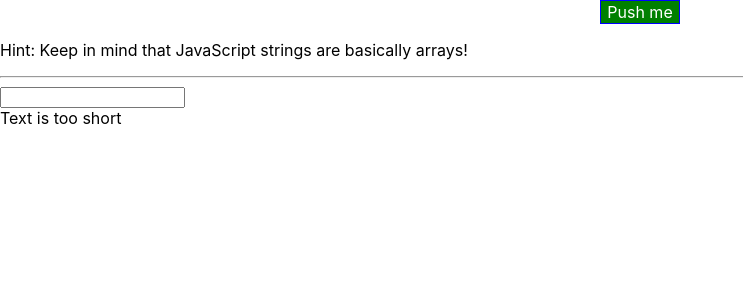
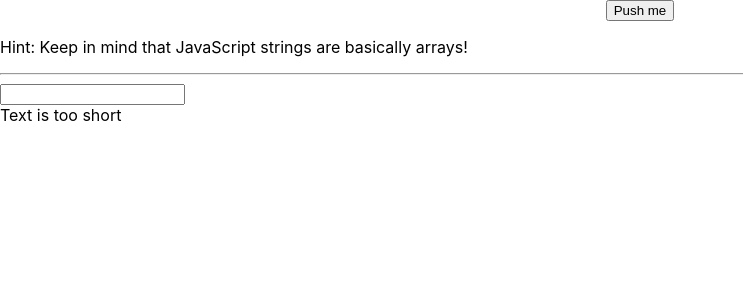
Before and after one commit to saver89/react-complete-guide, a React app: page / in a window 1280 px wide. Shown: the top 300 px of the page, without its empty margins (0-743 px from the left). Built offline with nearby package versions, Linux system fonts and the light colour scheme.

Commit message:
add error boundary

```diff
--- a/config/webpack.config.js
+++ b/config/webpack.config.js
@@ -421,6 +421,8 @@ module.exports = function(webpackEnv) {
               use: getStyleLoaders({
                 importLoaders: 1,
                 sourceMap: isEnvProduction && shouldUseSourceMap,
+                localIdentName: '[name]__[local]__[hash:base64:5]',
+                modules: true
               }),
               // Don't consider CSS imports dead code even if the
               // containing package claims to have no side effects.
--- a/src/App.css
+++ b/src/App.css
@@ -31,3 +31,30 @@
     transform: rotate(360deg);
   }
 }
+
+.red {
+  color: red;
+}
+
+.App button {
+  border: 1px solid blue;
+  padding: 16px;
+  background-color: green;
+  font: inherit;
+  color: white;
+  cursor: pointer;
+}
+
+.App button:hover {
+  background-color: lightgreen;
+  color: black;
+}
+
+.App button.red {
+  background-color: red;
+}
+
+.App button.red:hover {
+  background-color: salmon;
+  color: black;
+}
--- a/src/App.js
+++ b/src/App.js
@@ -1,5 +1,5 @@
-import React, {Component} from 'react';
-import './App.css';
+import React, { Component } from 'react';
+import classes from './App.css';
 import UserInput from './Component/UserInput/UserInput';
 import UserOutput from './Component/UserOutput/UserOutput';
 import './Component/UserOutput/UserOutput.css';
@@ -7,6 +7,7 @@ import ValidationComponent from './Component/ValidationComponent';
 import CharComponent from './Component/CharComponent/CharComponent'
 import './Component/CharComponent/CharComponent.css'
 import Task from './Component/Task/Task'
+import ErrorBoundary from './Component/ErrorBoundary/ErrorBoundary'
 
 class App extends Component {
   state = {
@@ -15,56 +16,53 @@ class App extends Component {
   };
 
   onChangeHandler = (event) => {
-    this.setState({"strValue": event.target.value});
+    this.setState({ "strValue": event.target.value });
   };
 
   toggleShowPershonHandler = () => {
-    this.setState({showText: !this.state.showText});
+    const randomNumber = Math.random();
+    if (randomNumber > 0.7) throw Error('ERROR');
+
+    this.setState({ showText: !this.state.showText });
   };
 
   deleteCharHandler = (index) => {
     const tempStr = this.state.strValue.split('');
     tempStr.splice(index, 1);
     const updatedText = tempStr.join('');
-    this.setState({strValue: updatedText});
+    this.setState({ strValue: updatedText });
   };
 
-  render () {
+  render() {
     const charComponentList = this.state.strValue.split('').map((ch, index) => {
       return <CharComponent letter={ch} key={index} clicked={() => this.deleteCharHandler(index)}></CharComponent>
     });
-
-    const buttonStyle = {
-      backgroundColor: 'green',
-      color: 'white',
-      font: 'inherit',
-      border: '1px solid blue',
-      paddint: '8px',
-      cursor: 'pointer',
-    };
 
     const centerStyle = {
       width: '100%', display: 'flex', justifyContent: 'center'
     };
 
+    let btnClass = null;
     if (this.state.showText) {
-      buttonStyle.backgroundColor = "red";
+      btnClass = classes.red;
     }
 
     return (
-      <div className="App">
+      <ErrorBoundary>
+        <div className={classes.App}>
           <div style={centerStyle}>
-          <button style={buttonStyle} onClick={this.toggleShowPershonHandler}>Push me</button>
+            <button className={btnClass} onClick={this.toggleShowPershonHandler}>Push me</button>
           </div>
-        {this.state.showText ? <Task/> : null}
-        <p>Hint: Keep in mind that JavaScript strings are basically arrays!</p>
+          {this.state.showText ? <Task /> : null}
+          <p className={classes.red}>Hint: Keep in mind that JavaScript strings are basically arrays!</p>
           <hr />
 
-        <input onChange={(event)=>this.onChangeHandler(event)} value={this.state.strValue}/>
+          <input onChange={(event) => this.onChangeHandler(event)} value={this.state.strValue} />
           <label>{this.state.strValue}</label>
           <ValidationComponent length={this.state.strValue.length}></ValidationComponent>
           {charComponentList}
         </div>
+      </ErrorBoundary>
     )
   };
 }
--- /dev/null
+++ b/src/Component/ErrorBoundary/ErrorBoundary.js
@@ -0,0 +1,23 @@
+import React, {Component} from 'react';
+
+class ErrorBoundary extends Component {
+    state = {
+        hasError: false,
+        errorMessage: ''
+    };
+
+    componentDidCatch = (error, info) => {
+        this.setState({hasError: true, errorMessage: error});
+    }
+
+    render() {
+        if (this.state.hasError) {
+            return <h1>Something went wrong</h1>;
+        } else {
+            return this.props.children;
+        }
+
+    }
+};
+
+export default ErrorBoundary;
```
Also changed, not shown: src/Component/Task/Task.css (added). Lines whose indentation alone changed are shown as unchanged.
